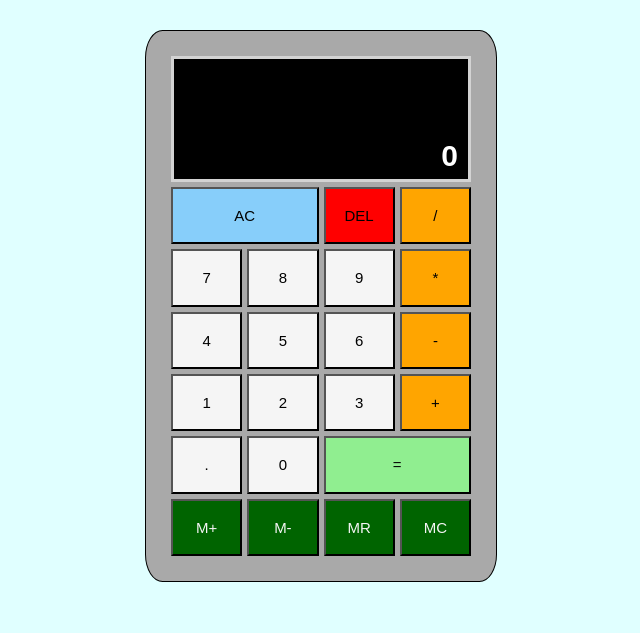
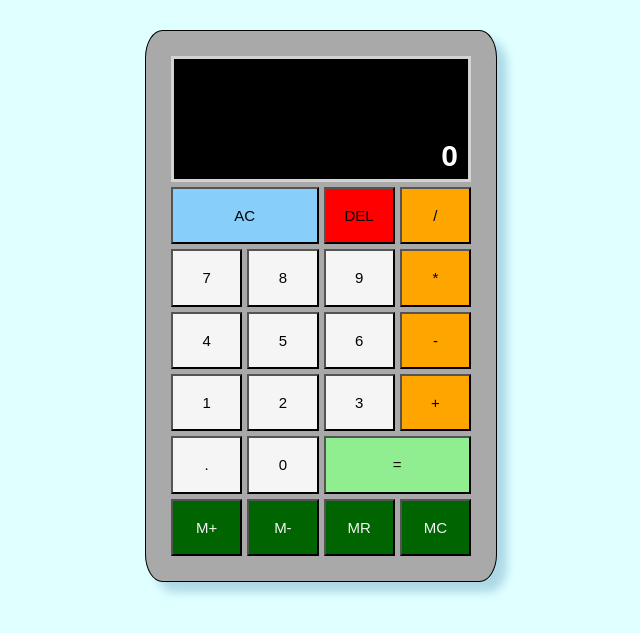
Before and after one commit to AaronAWB/calculator, a plain HTML site: page index.html in a window 1280 px wide. Shown: the part 95-728 px from the top of the page, without its empty margins (319-959 px from the left). Drawn offline with Linux system fonts and the light colour scheme.

Commit message:
update shadow styling

```diff
--- a/styles.css
+++ b/styles.css
@@ -25,7 +25,7 @@ H1 {
     background-color: darkgray;
     border-radius: 5%;
     border: solid black 1px;
-    box-shadow: 10px 10px 10 px lightblue;;
+    box-shadow: 10px 10px 10px lightblue;;
 }
 
 .calculator-grid {
```
